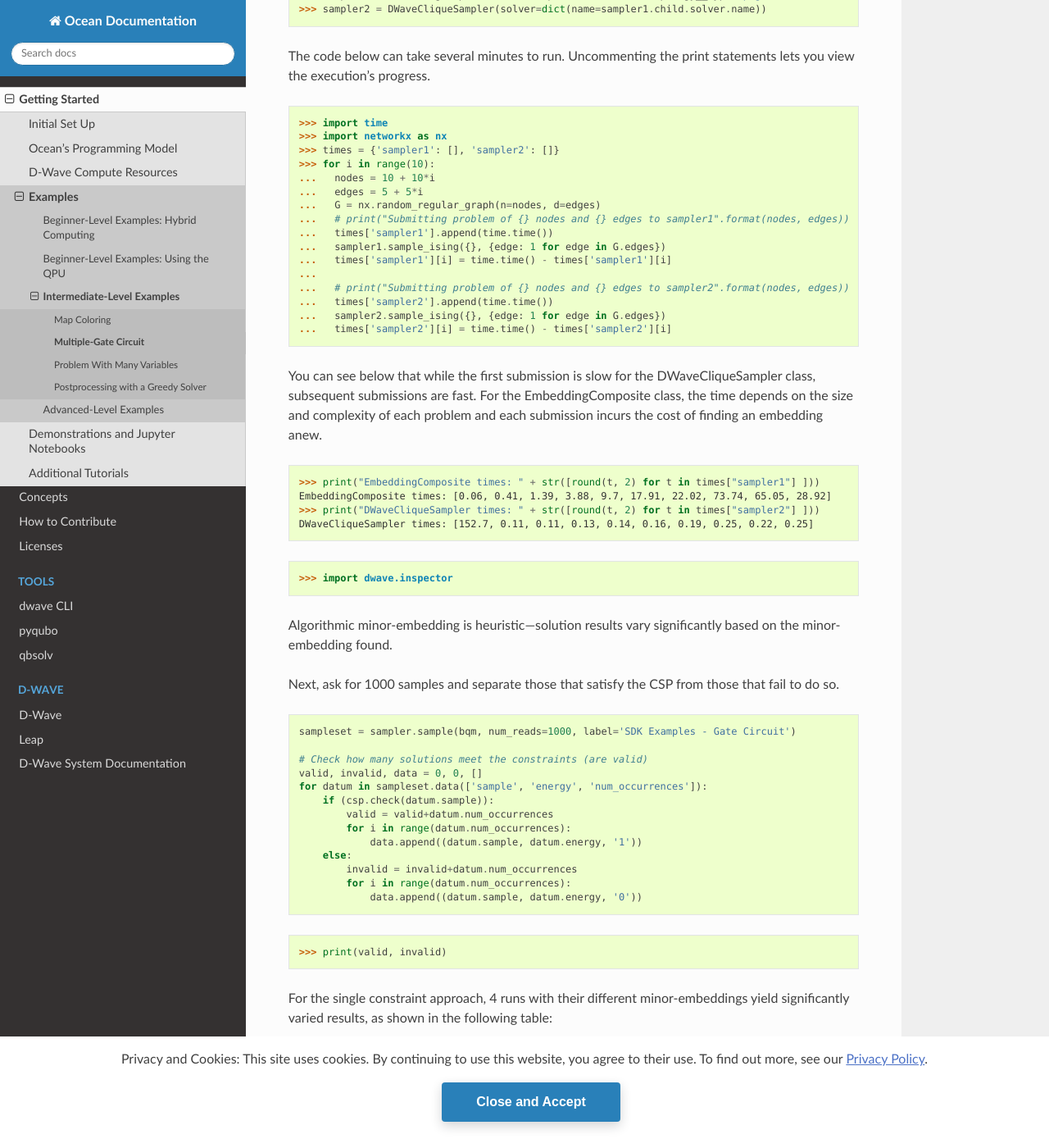
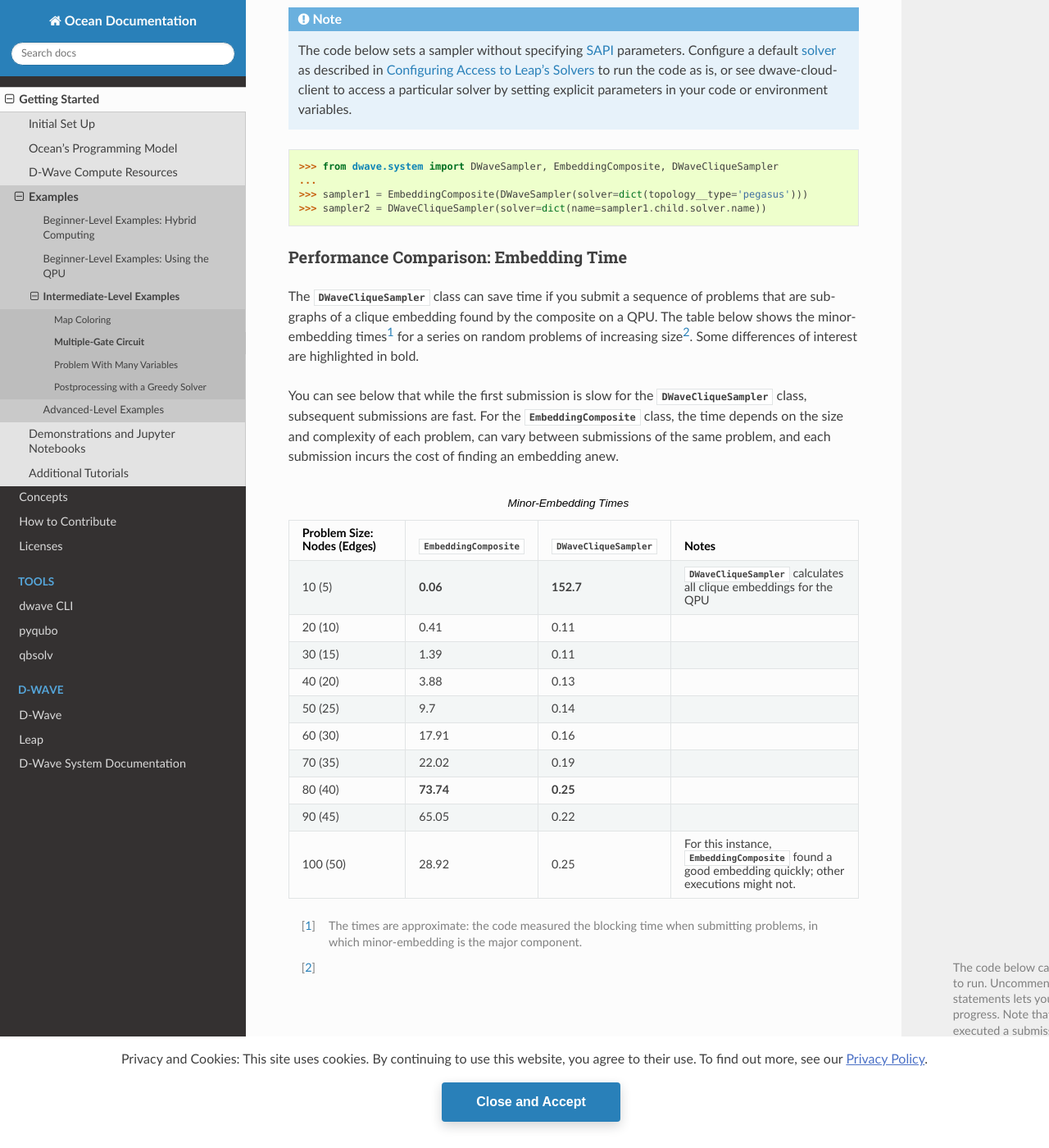
Before and after one commit to dwavesystems/dwave-ocean-sdk, a Sphinx documentation site: the page built from docs/examples/multi_gate.rst, in a window 1280 px wide and 1400 px high, scrolled down 3806 px. Shown: the whole window at 82% size. Built offline with Sphinx 7.4.7 and the Read the Docs theme 2.0.0, drawn with Linux system fonts in a browser that asks for light colours; pages that are not in the unit, such as notebooks, are missing from menus; the version number could not be read and is left out; some of the changed text lies outside the part shown.

Commit message:
Add performance: time comparison

```diff
--- a/docs/examples/multi_gate.rst
+++ b/docs/examples/multi_gate.rst
@@ -187,7 +187,20 @@
 Minor-Embedding and Sampling
 ============================
 
-The next code sets up a D-Wave system as the sampler.
+The :ref:`and` example used the :class:`~dwave.system.composites.EmbeddingComposite`
+composite to :term:`minor-embed` its unstructured problem. That composite runs
+a :ref:`minorminer algorithm <sdk_index_minorminer>` to find a minorembedding
+each time you submit a problem.
+
+However, for some applications the submitted problems might be related or limited
+in size in such a way that you can find a common minor embedding for the entire
+set of problems you wish to submit. For the current problem, for example, you
+might wish to submit the same circuit multiple times while each time fixing
+inputs to zero or one in various configurations.
+
+The next code sets up a D-Wave system as the sampler using both the
+:class:`~dwave.system.composites.EmbeddingComposite` class and the
+:class:`~dwave.system.samplers.DWaveCliqueSampler` class.
 
 .. include:: min_vertex.rst
    :start-after: default-config-start-marker
@@ -198,37 +211,103 @@
 >>> sampler1 = EmbeddingComposite(DWaveSampler(solver=dict(topology__type='pegasus')))
 >>> sampler2 = DWaveCliqueSampler(solver=dict(name=sampler1.child.solver.name))
 
-The code below can take several minutes to run. Uncommenting the print statements
-lets you view the execution's progress.
+Performance Comparison: Embedding Time
+--------------------------------------
 
->>> import time
->>> import networkx as nx
->>> times = {'sampler1': [], 'sampler2': []}
->>> for i in range(10):
-...   nodes = 10 + 10*i
-...   edges = 5 + 5*i
-...   G = nx.random_regular_graph(n=nodes, d=edges)
-...   # print("Submitting problem of {} nodes and {} edges to sampler1".format(nodes, edges))
-...   times['sampler1'].append(time.time())
-...   sampler1.sample_ising({}, {edge: 1 for edge in G.edges})
-...   times['sampler1'][i] = time.time() - times['sampler1'][i]
-...
-...   # print("Submitting problem of {} nodes and {} edges to sampler2".format(nodes, edges))
-...   times['sampler2'].append(time.time())
-...   sampler2.sample_ising({}, {edge: 1 for edge in G.edges})
-...   times['sampler2'][i] = time.time() - times['sampler2'][i]
+The :class:`~dwave.system.samplers.DWaveCliqueSampler` class can save time
+if you submit a sequence of problems that are sub-graphs of a clique embedding
+found by the composite on a QPU. The table below shows the minor-embedding
+times\ [#]_ for a series on random problems of increasing size\ [#]_. Some
+differences of interest are highlighted in bold.
 
-You can see below that while the first submission is slow for the DWaveCliqueSampler
-class, subsequent submissions are fast. For the EmbeddingComposite class, the
-time depends on the size and complexity of each problem and each submission incurs
-the cost of finding an embedding anew.
+You can see below that while the first submission is slow for the
+:class:`~dwave.system.samplers.DWaveCliqueSampler` class, subsequent submissions
+are fast. For the :class:`~dwave.system.composites.EmbeddingComposite` class, the
+time depends on the size and complexity of each problem, can vary between
+submissions of the same problem, and each submission incurs the cost of finding
+an embedding anew.
 
->>> print("EmbeddingComposite times: " + str([round(t, 2) for t in times["sampler1"] ]))  # doctest: +SKIP
-EmbeddingComposite times: [0.06, 0.41, 1.39, 3.88, 9.7, 17.91, 22.02, 73.74, 65.05, 28.92]
->>> print("DWaveCliqueSampler times: " + str([round(t, 2) for t in times["sampler2"] ]))  # doctest: +SKIP
-DWaveCliqueSampler times: [152.7, 0.11, 0.11, 0.13, 0.14, 0.16, 0.19, 0.25, 0.22, 0.25]
+.. list-table:: Minor-Embedding Times
+   :widths: 20 10 10 30
+   :header-rows: 1
+
+   * - Problem Size: Nodes (Edges)
+     - :class:`~dwave.system.composites.EmbeddingComposite`
+     - :class:`~dwave.system.samplers.DWaveCliqueSampler`
+     - Notes
+   * - 10 (5)
+     - **0.06**
+     - **152.7**
+     - :class:`~dwave.system.samplers.DWaveCliqueSampler` calculates all clique
+       embeddings for the QPU
+   * - 20 (10)
+     - 0.41
+     - 0.11
+     -
+   * - 30 (15)
+     - 1.39
+     - 0.11
+     -
+   * - 40 (20)
+     - 3.88
+     - 0.13
+     -
+   * - 50 (25)
+     - 9.7
+     - 0.14
+     -
+   * - 60 (30)
+     - 17.91
+     - 0.16
+     -
+   * - 70 (35)
+     - 22.02
+     - 0.19
+     -
+   * - 80 (40)
+     - **73.74**
+     - **0.25**
+     -
+   * - 90 (45)
+     - 65.05
+     - 0.22
+     -
+   * - 100 (50)
+     - 28.92
+     - 0.25
+     - For this instance, :class:`~dwave.system.composites.EmbeddingComposite`
+       found a good embedding quickly; other executions might not.
+
+.. [#] The times are approximate: the code measured the blocking time when
+   submitting problems, in which minor-embedding is the major component.
+
+.. [#]
+
+  The code below can take several minutes to run. Uncommenting the print statements
+  lets you view the execution's progress. Note that if you have already
+  executed a submission with :class:`~dwave.system.samplers.DWaveCliqueSampler`,
+  your cache might need to be cleared with the
+  :func:`minorminer.busclique.busgraph_cache.clear_all_caches`
+  function.
+
+  >>> import time
+  >>> import networkx as nx
+  ...
+  >>> samplers = {"sampler1": sampler1, "sampler2": sampler2}
+  >>> times = {key: [] for key in samplers.keys()}
+  >>> for name, sampler in samplers.items():
+  ...    for i in range(10):
+  ...       nodes = 10 + 10*i
+  ...       edges = 5 + 5*i
+  ...       G = nx.random_regular_graph(n=nodes, d=edges)
+  ...       # print("Submitting problem of {} nodes and {} edges to sampler {}".format(nodes, edges, name))
+  ...       times[name].append(time.time())
+  ...       sampler.sample_ising({}, {edge: 1 for edge in G.edges})
+  ...       times[name][i] = time.time() - times[name][i]
 
 
+Performance Comparison: Solution Quality
+----------------------------------------
 
 
 >>> import dwave.inspector
@@ -236,188 +315,3 @@
 
 Algorithmic minor-embedding is heuristic---solution results vary significantly based on
 the minor-embedding found.
-
-
-Next, ask for 1000 samples and separate those that satisfy the CSP from
-those that fail to do so.
-
-.. testcode::
-
-    sampleset = sampler.sample(bqm, num_reads=1000, label='SDK Examples - Gate Circuit')
-
-    # Check how many solutions meet the constraints (are valid)
-    valid, invalid, data = 0, 0, []
-    for datum in sampleset.data(['sample', 'energy', 'num_occurrences']):
-        if (csp.check(datum.sample)):
-            valid = valid+datum.num_occurrences
-            for i in range(datum.num_occurrences):
-                data.append((datum.sample, datum.energy, '1'))
-        else:
-            invalid = invalid+datum.num_occurrences
-            for i in range(datum.num_occurrences):
-                data.append((datum.sample, datum.energy, '0'))
-
->>> print(valid, invalid)        # doctest: +SKIP
-
-For the single constraint approach, 4 runs with their different minor-embeddings
-yield significantly varied results, as shown in the following table:
-
-.. list-table:: Single Constraint
-   :widths: 10 10
-   :header-rows: 1
-
-   * - Embedding
-     - (valid, invalid)
-   * - 1
-     - (39, 961)
-   * - 2
-     - (1000, 0)
-   * - 3
-     - (998, 2)
-   * - 4
-     - (316, 684)
-
-You can see the minor-embeddings found here on a D-Wave 2000Q system:
-:ref:`multi_gate_results`; below those embeddings are visualized graphically.
-
-.. figure:: ../_images/SingleCSPembeddings.png
-   :name: SingleCSPembeddings
-   :alt: image
-   :align: center
-   :scale: 50 %
-
-   Each of the figure's 4 panels shows a minor-embedding found for one run of the example
-   code above. The panels show part of the Chimera graph representation of a D-Wave 2000Q QPU,
-   where each unit cell is rendered as a cross of 4 horizontal and 4 vertical dots
-   representing qubits and lines representing couplers between qubit pairs. Color
-   indicates the strengths of linear (qubit) and quadratic (coupler) biases: darker blue
-   for increasingly negative values and darker red for increasingly positive values.
-
-Optionally, you can use the :doc:`problem-inspector </docs_inspector/sdk_index>`
-to view the solution on the QPU.
-
-.. note:: The next code requires the use of Ocean's problem inspector.
-
->>> import dwave.inspector
->>> dwave.inspector.show(sampleset)   # doctest: +SKIP
-
-.. figure:: ../_static/inspector_CSP_broken.png
-   :name: inspector_CSP_broken
-   :alt: image
-   :align: center
-   :scale: 50 %
-
-   View of the logical and embedded problem rendered by Ocean's problem inspector for one arbitrary execution. The CSP's original BQM, on the left, shows that the solution shown for variable :math:`z` is based on a broken chain; its embedded representation, on the right, shows the broken three-qubit chain for variable :math:`z` highlighted red. The current solution displayed for variable :math:`z` is based on two qubits with spin value :math:`-1` and one with value :math:`1`, and thus represented in the problem space with a broken dot (part white, part gold).
-
-For the second approach, which creates a constraint satisfaction problem based on multiple
-small constraints, a larger number of variables (11 versus 7) need to be minor-embedded, resulting
-in worse performance. However, performance was greatly improved in this case by increasing
-the chain strength (to 2 instead of 1 previously used by default on the runs above).
-
-.. list-table:: Multiple Constraints
-   :widths: 10 10 10
-   :header-rows: 1
-
-   * - Embedding
-     - Chain Strength
-     - (valid, invalid)
-   * - 1
-     - 1
-     - (7, 993)
-   * - 2
-     - 1
-     - (417, 583)
-   * - 3
-     - 2
-     - (941, 59)
-   * - 4
-     - 2
-     - (923, 77)
-
-You can see the minor-embeddings used here: :ref:`multi_gate_results`; below
-those embeddings are visualized graphically.
-
-.. figure:: ../_images/MultiCSPembeddings.png
-   :name: MultiCSPembeddings
-   :alt: image
-   :align: center
-   :scale: 50 %
-
-   Each of the figure's 4 panels shows a minor-embedding found for one run of the example
-   code above, as described for the previous figure. Here, the top two panels are for
-   runs with the default chain-strength of 1 and the bottom two for chain-strengths of 2.
-
-Looking at the Results
-======================
-
-You can verify the solution to the circuit problem by checking an arbitrary valid
-or invalid sample:
-
->>> print(sampleset.first.sample)      # doctest: +SKIP
-{'a': 1, 'c': 0, 'b': 0, 'not1': 1, 'd': 1, 'or4': 1, 'or2': 0, 'not6': 0,
-'and5': 1, 'z': 1, 'and3': 1}
-
-For the lowest-energy sample of the last run, found above, the inputs are
-:math:`a, b, c, d = 1, 0, 0, 1` and the output is :math:`z=1`, which indeed matches
-the analytical solution for the circuit,
-
-.. math::
-
-    z &= \overline{b} (ac + ad + \overline{c}\overline{d})
-
-      &= 1(0+1+0)
-
-      &= 1
-
-The example code above converted the constraint satisfaction problem to a binary
-quadratic model using the default minimum energy gap of 2. Therefore, each constraint
-violated by the solution increases the energy level of the binary quadratic model by
-at least 2 relative to ground energy. You can also plot the energies for valid and
-invalid samples::
-
-   import matplotlib.pyplot as plt
-   plt.ion()
-   plt.scatter(range(len(data)), [x[1] for x in data], c=['y' if (x[2] == '1')    \
-      else 'r' for x in data],marker='.')
-   plt.xlabel('Sample')
-   plt.ylabel('Energy')
-
-.. figure:: ../_images/MultiGateCircuit_Results.png
-   :name: MultiGateCircuitResults
-   :alt: image
-   :align: center
-   :scale: 50 %
-
-   Energies per sample for a 1000-sample problem submission of the logic circuit.
-   Blue points represent valid solutions (solutions that solve the constraint satisfaction
-   problem) and red points the invalid solutions.
-
-You can see in the graph that valid solutions have energy -9.5 and invalid solutions
-energies of -7.5, -5.5, and -3.5.
-
->>> for datum in sampleset.data(['sample', 'energy', 'num_occurrences', 'chain_break_fraction']):  # doctest: +SKIP
-...    print(datum)
-...
-Sample(sample={'a': 1, 'c': 0, 'b': 1, 'not1': 0, 'd': 1, 'or4': 1, 'or2': 1, 'not6': 0, 'and5': 0, 'z': 0, 'and3': 0}, energy=-9.5, num_occurrences=13, chain_break_fraction=0.0)
-Sample(sample={'a': 1, 'c': 1, 'b': 1, 'not1': 0, 'd': 0, 'or4': 1, 'or2': 1, 'not6': 0, 'and5': 0, 'z': 0, 'and3': 0}, energy=-9.5, num_occurrences=14, chain_break_fraction=0.0)
-# Snipped this section for brevity
-Sample(sample={'a': 1, 'c': 0, 'b': 0, 'not1': 1, 'd': 1, 'or4': 1, 'or2': 0, 'not6': 1, 'and5': 1, 'z': 1, 'and3': 1}, energy=-7.5, num_occurrences=3, chain_break_fraction=0.09090909090909091)
-Sample(sample={'a': 1, 'c': 1, 'b': 0, 'not1': 1, 'd': 1, 'or4': 1, 'or2': 1, 'not6': 1, 'and5': 1, 'z': 1, 'and3': 1}, energy=-7.5, num_occurrences=1, chain_break_fraction=0.18181818181818182)
-Sample(sample={'a': 1, 'c': 1, 'b': 1, 'not1': 1, 'd': 0, 'or4': 1, 'or2': 1, 'not6': 1, 'and5': 1, 'z': 1, 'and3': 1}, energy=-5.5, num_occurrences=4, chain_break_fraction=0.18181818181818182)
-# Snipped this section for brevity
-Sample(sample={'a': 1, 'c': 1, 'b': 1, 'not1': 1, 'd': 0, 'or4': 1, 'or2': 1, 'not6': 1, 'and5': 0, 'z': 1, 'and3': 1}, energy=-3.5, num_occurrences=1, chain_break_fraction=0.2727272727272727)
-
-You can see, for example, that sample::
-
-    Sample(sample={'a': 1, 'c': 1, 'b': 0, 'not1': 1, 'd': 1, 'or4': 1, 'or2': 1, 'not6': 1, 'and5': 1, 'z': 1, 'and3': 1}, energy=-7.5, num_occurrences=1, chain_break_fraction=0.18181818181818182)
-
-has a higher energy by 2 than the ground energy. It is expected that
-this solution violates a single constraint, and you can see that it violates constraint::
-
-    Constraint.from_configurations(frozenset([(1, 0, 0), (0, 1, 0), (0, 0, 0), (1, 1, 1)]), ('a', 'not1', 'and3'), Vartype.BINARY, name='AND')
-
-on AND gate 3.
-
-Note also that for samples with higher energy there tends to be an increasing fraction of
-broken chains: zero for the valid solutions but rising to almost 30% for solutions that have
-three broken constraints.
```
